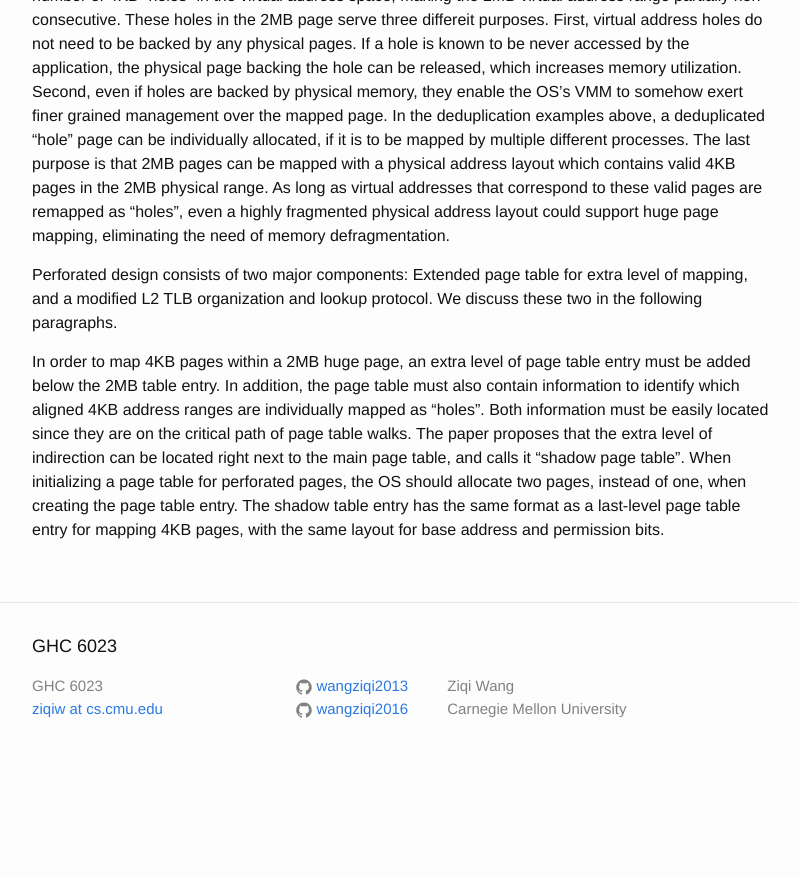
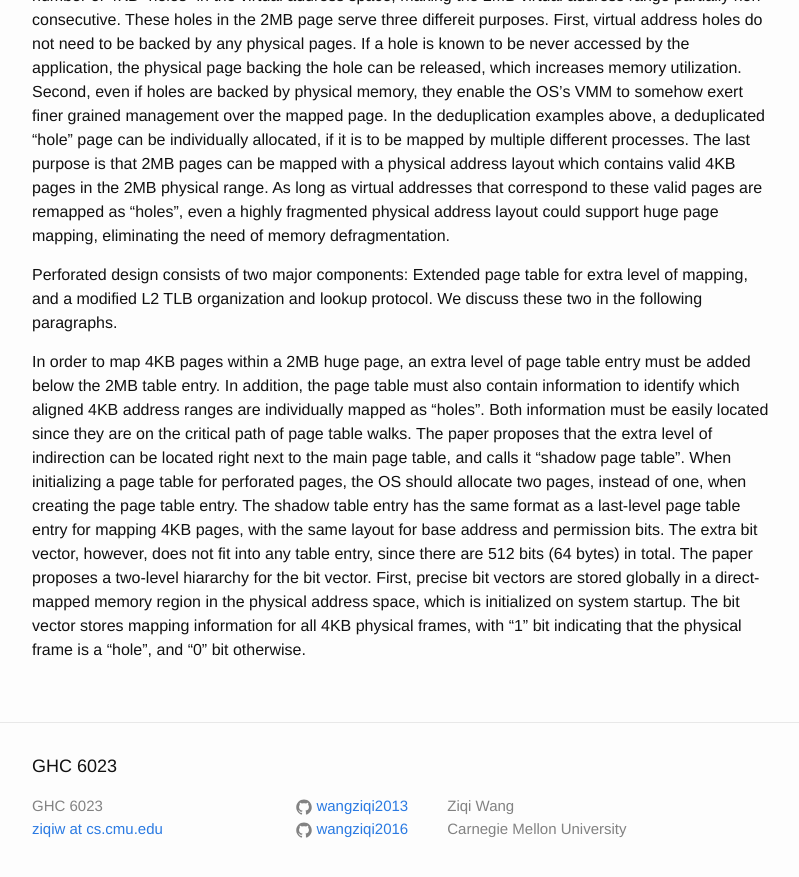
Before and after one commit to wangziqi2013/wangziqi2013.github.io, a Jekyll site: the page built from _posts/2020-06-05-perforated-page.markdown, in a window 1280 px wide and 900 px high, scrolled down 1099 px. Shown: the top 877 px of the window, without its empty margins (238-1037 px from the left). Built offline with Jekyll 4.4.1, drawn with Linux system fonts in a browser that asks for light colours; before the commit the page ends 1879 px from its top, so only the background shows below that.

Commit message:
Adding bit vector

```diff
--- a/_posts/2020-06-05-perforated-page.markdown
+++ b/_posts/2020-06-05-perforated-page.markdown
@@ -55,3 +55,8 @@ page table walks. The paper proposes that the extra level of indirection can be
 page table, and calls it "shadow page table". When initializing a page table for perforated pages, the OS should
 allocate two pages, instead of one, when creating the page table entry. The shadow table entry has the same format
 as a last-level page table entry for mapping 4KB pages, with the same layout for base address and permission bits.
+The extra bit vector, however, does not fit into any table entry, since there are 512 bits (64 bytes) in total.
+The paper proposes a two-level hiararchy for the bit vector. First, precise bit vectors are stored globally in a direct-mapped
+memory region in the physical address space, which is initialized on system startup. The bit vector stores mapping
+information for all 4KB physical frames, with "1" bit indicating that the physical frame is a "hole", and "0" bit
+otherwise.
```
